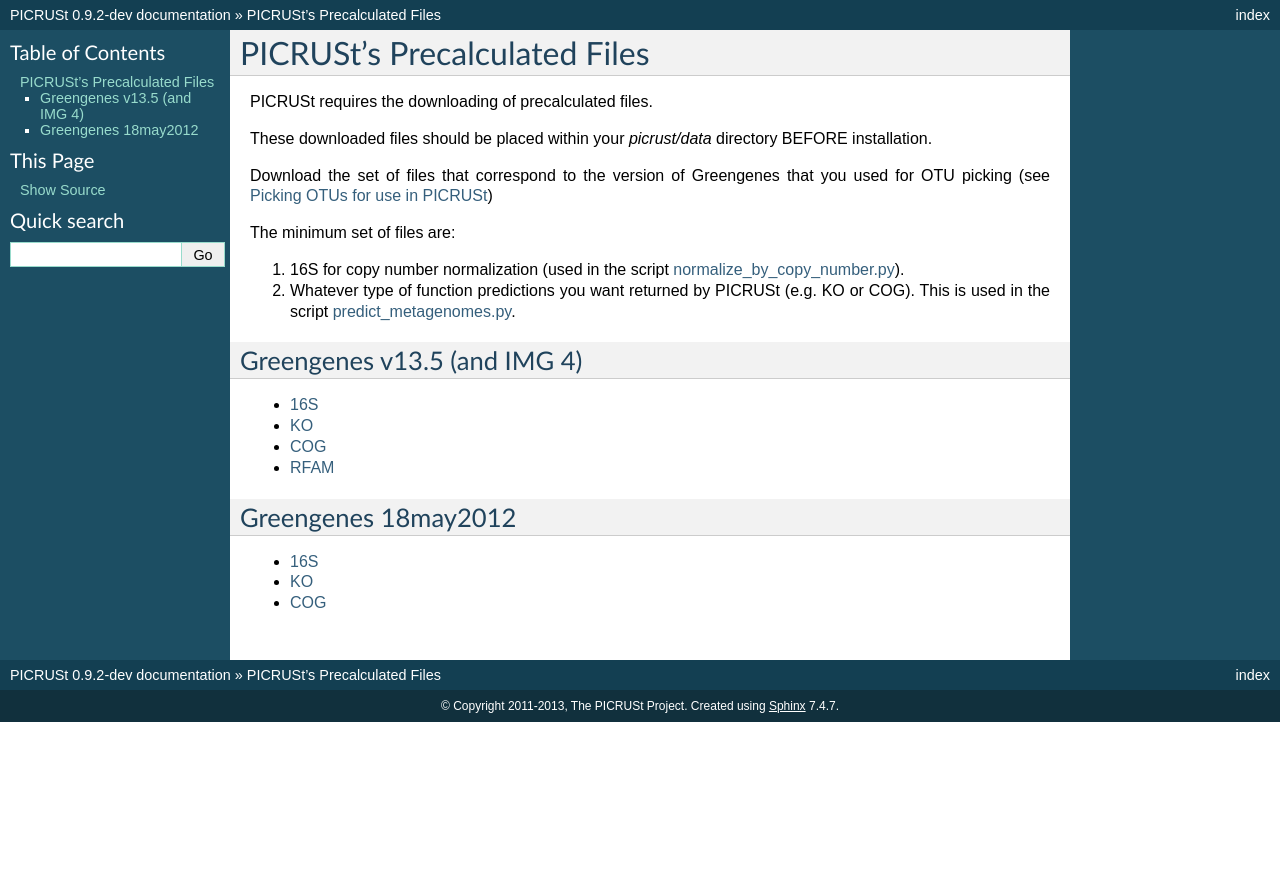
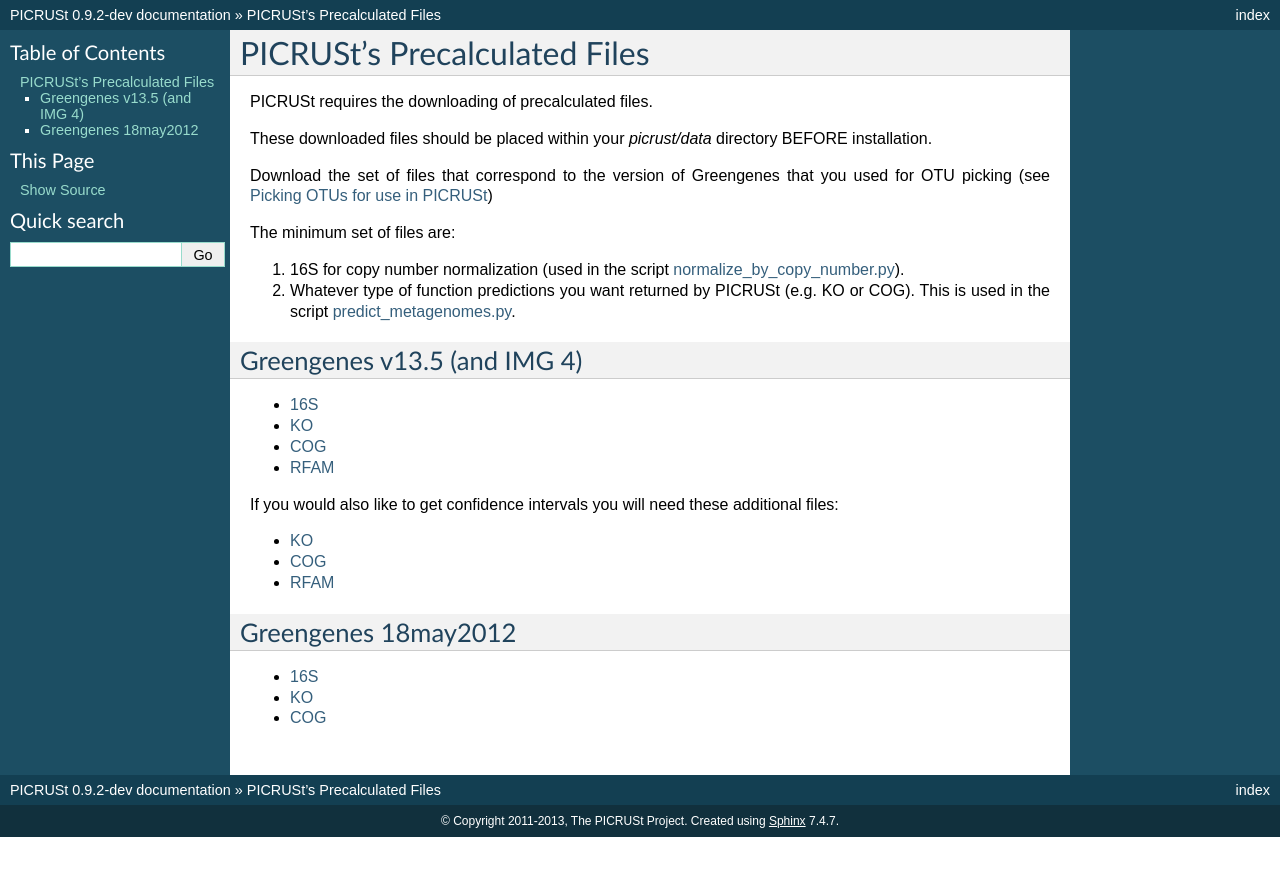
Before and after one commit to picrust/picrust, a Sphinx documentation site: the page built from doc/source/picrust_precalculated_files.rst, in a window 1280 px wide. Shown: the top 876 px of the page. Built offline with Sphinx 7.4.7, drawn with Linux system fonts in a browser that asks for light colours.

Commit message:
Update links for precalc files
Change all links to point to thebeast for download.
Add links for variance files which are needed to predict confidence intervals
with predict_metagenomes.py

Fixes #137


Former-commit-id: 39f0a3f6777702929fdf076c34cfa3882c64c1b5

```diff
--- a/doc/source/picrust_precalculated_files.rst
+++ b/doc/source/picrust_precalculated_files.rst
@@ -19,10 +19,17 @@
 Greengenes v13.5 (and IMG 4)
 ----------------------------
 
-* `16S <https://github.com/picrust/picrust/releases/download/0.9.2/16S_13_5_precalculated.tab.gz>`_
-* `KO <https://dl.dropbox.com/s/c4yntzmdbnq7f9n/ko_13_5_precalculated.tab.gz>`_
-* `COG <https://dl.dropbox.com/s/h2zdovmlbcmsszt/cog_13_5_precalculated.tab.gz>`_
-* `RFAM <https://github.com/picrust/picrust/releases/download/0.9.2/rfam_13_5_precalculated.tab.gz>`_
+* `16S <ftp://thebeast.colorado.edu/pub/picrust-references/picrust-0.9.2/16S_13_5_precalculated.tab.gz>`_
+* `KO <ftp://thebeast.colorado.edu/pub/picrust-references/picrust-0.9.2/ko_13_5_precalculated.tab.gz>`_
+* `COG <ftp://thebeast.colorado.edu/pub/picrust-references/picrust-0.9.2/cog_13_5_precalculated.tab.gz>`_
+* `RFAM <ftp://thebeast.colorado.edu/pub/picrust-references/picrust-0.9.2/rfam_13_5_precalculated.tab.gz>`_
+
+If you would also like to get confidence intervals you will need these additional files:
+
+* `KO <ftp://thebeast.colorado.edu/pub/picrust-references/picrust-0.9.2/ko_13_5_precalculated_variances.tab.gz>`_
+* `COG <ftp://thebeast.colorado.edu/pub/picrust-references/picrust-0.9.2/cog_13_5_precalculated_variances.tab.gz>`_
+* `RFAM <ftp://thebeast.colorado.edu/pub/picrust-references/picrust-0.9.2/rfam_13_5_precalculated_variances.tab.gz>`_
+
 
 Greengenes 18may2012
 --------------------
```
